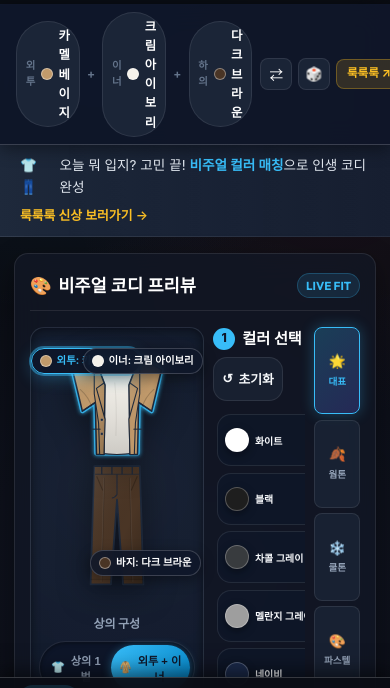
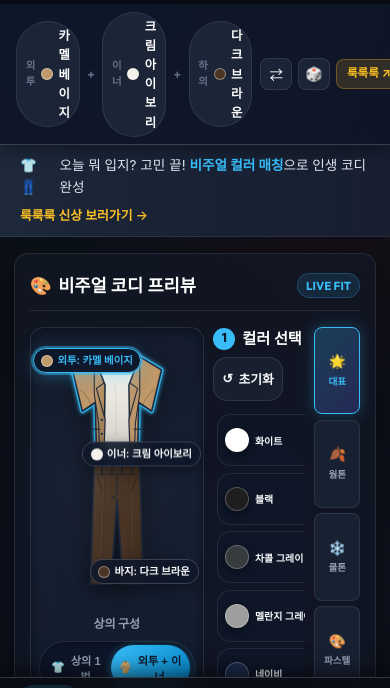
Before and after one commit to tramper2/MatchColorOutfit, a website with bundled scripts: page index.html in a window 390 px wide. Shown: the part 100-788 px from the top of the page. Built offline with nearby package versions, Linux system fonts and the light colour scheme; a web font is replaced by a local one.

Commit message:
fix: 모바일 프리뷰 외투 및 이너 배지 겹침 방지 (이너 배지 허리춤 재배치)

```diff
--- a/css/style.css
+++ b/css/style.css
@@ -582,18 +582,32 @@ body {
 }
 
 .floating-top-badge {
-  top: 6px;
-  right: -4px;
+  top: 8px;
+  right: -6px;
 }
 
 .floating-outer-badge {
-  top: 6px;
+  top: 8px;
   left: -8px;
 }
 
+/* 이너 배지: 외투 배지와 겹치지 않도록 이너와 바지 사이 허리춤(Mid-Torso) 공간에 위치 */
 .floating-inner-badge {
-  top: 6px;
+  top: 44%;
   right: -8px;
+  transform: translateY(-50%);
+}
+
+.floating-inner-badge:hover {
+  transform: translateY(-50%) scale(1.06);
+}
+
+.floating-inner-badge.is-active-target {
+  transform: translateY(-50%);
+}
+
+.floating-inner-badge.is-active-target:hover {
+  transform: translateY(-50%) scale(1.06);
 }
 
 .floating-bottom-badge {
@@ -1776,8 +1790,30 @@ body {
   }
   .floating-color-badge {
     font-size: 0.65rem;
-    padding: 0.25rem 0.5rem;
-    gap: 0.3rem;
+    padding: 0.22rem 0.48rem;
+    gap: 0.25rem;
+    white-space: nowrap;
+  }
+  .floating-top-badge {
+    top: 6px;
+    right: -4px;
+  }
+  .floating-outer-badge {
+    top: 6px;
+    left: -6px;
+  }
+  .floating-inner-badge {
+    top: 44%;
+    right: -6px;
+    transform: translateY(-50%);
+  }
+  .floating-inner-badge:hover,
+  .floating-inner-badge.is-active-target:hover {
+    transform: translateY(-50%) scale(1.04);
+  }
+  .floating-bottom-badge {
+    bottom: 12px;
+    right: -4px;
   }
   .svg-container-box.is-active-target::after {
     content: "🎯";
```
